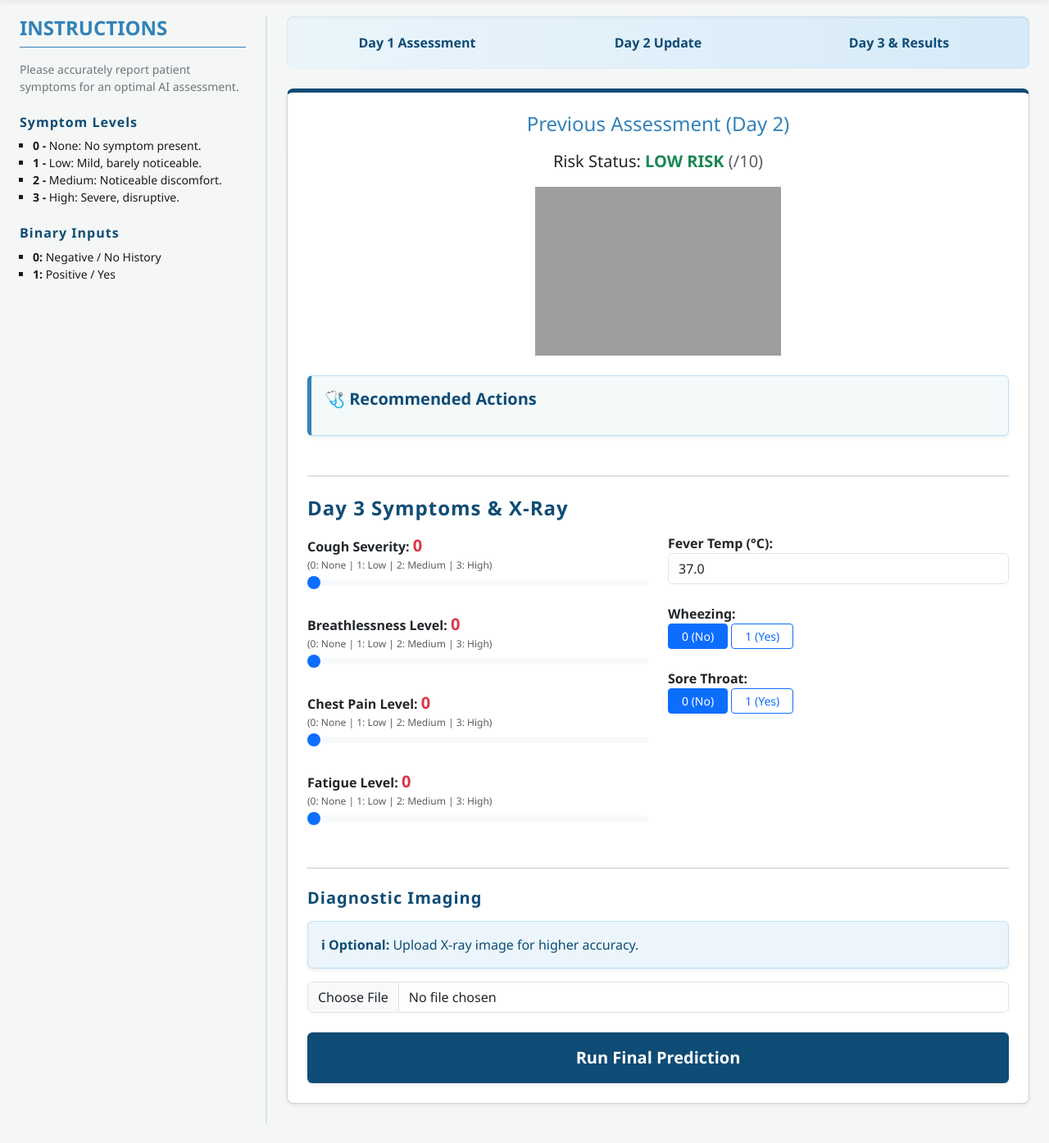
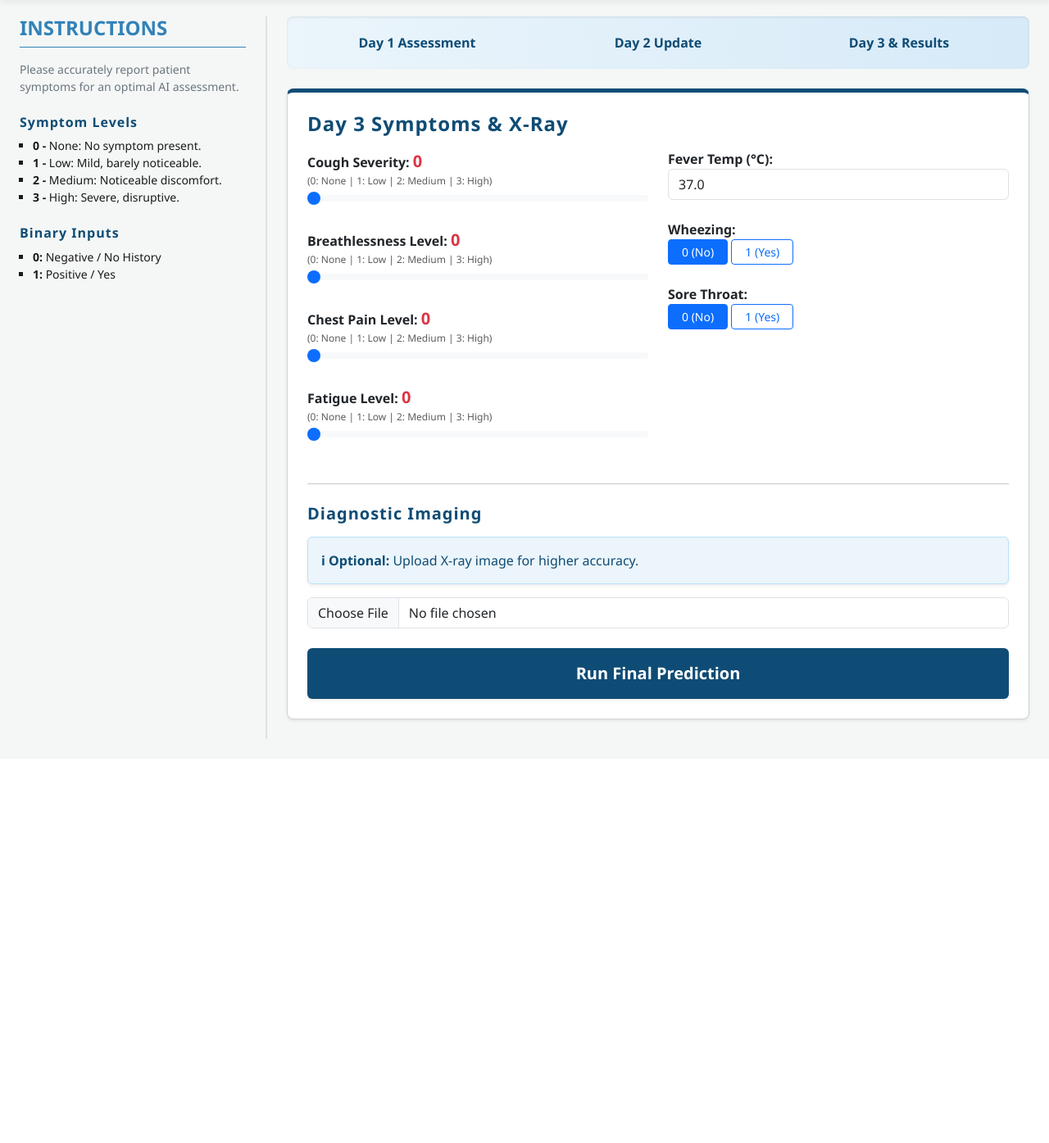
Before and after one commit to khush1207/respai-web-app, a Flask app: template templates/day3.html in a window 1280 px wide. Shown: the part 72-1467 px from the top of the page at 82% size. After the commit the page ends 974 px from the top, so only its background shows below. Run offline with Flask 3, Linux system fonts and the light colour scheme; the template is opened without the code that fills it, so the values that code supplies are empty; a map, chart or similar area stays blank; some libraries are stand-ins or nearby versions; grey boxes are pictures that could not be loaded.

Commit message:
Remove previous assessment and loading message
Removed previous assessment section and loading message script.

```diff
--- a/templates/day3.html
+++ b/templates/day3.html
@@ -1,35 +1,5 @@
 {% extends "base.html" %}
 {% block content %}
-
-<div class="mb-4 pb-4 border-bottom border-2">
-    <h4 class="text-center mb-3 accent-title">Previous Assessment (Day 2)</h4>
-
-    <div class="text-center mb-2 fs-5">
-        Risk Status:
-        {% if risk >= 7 %}
-            <span class="text-danger fw-bold">HIGH RISK</span>
-        {% elif risk >= 4 %}
-            <span style="color: #d4a017;" class="fw-bold">MODERATE RISK</span>
-        {% else %}
-            <span class="text-success fw-bold">LOW RISK</span>
-        {% endif %}
-        <span class="text-muted">({{ risk }}/10)</span>
-    </div>
-
-    <div class="d-flex justify-content-center w-100 mt-3 mb-4">
-        <div id="gauge_chart_day3"></div>
-    </div>
-
-    <div class="alert shadow-sm mb-4" style="background-color: #F4F9F9; border: 1px solid #BBE1FA; border-left: 5px solid #3282B8;">
-        <h5 class="fw-bold mb-3" style="color: #0F4C75;">🩺 Recommended Actions</h5>
-        <ul class="mb-0" style="line-height: 1.8;">
-            {% for pre in precautions %}
-                <li>{{ pre }}</li>
-            {% endfor %}
-        </ul>
-    </div>
-</div>
-
 <form method="POST" enctype="multipart/form-data">
     <h4 class="mb-3 medical-title">Day 3 Symptoms & X-Ray</h4>
     {% include 'symptoms_snippet.html' %}
@@ -49,16 +19,6 @@
     {% endif %}
 
     <button type="submit" class="btn btn-primary w-100 py-3 fw-bold shadow-sm fs-5" style="background-color: #0F4C75; border: none;">Run Final Prediction</button>
-    <div id="loading-message" style="display:none; color: blue; font-weight: bold;">
-    Processing X-Ray... This may take up to 60 seconds. Please do not refresh.
-</div>
-
-<script>
-    document.querySelector('form').onsubmit = function() {
-        document.getElementById('loading-message').style.display = 'block';
-        this.querySelector('button[type="submit"]').disabled = true;
-    };
-</script>
 </form>
 
 <script>
```
